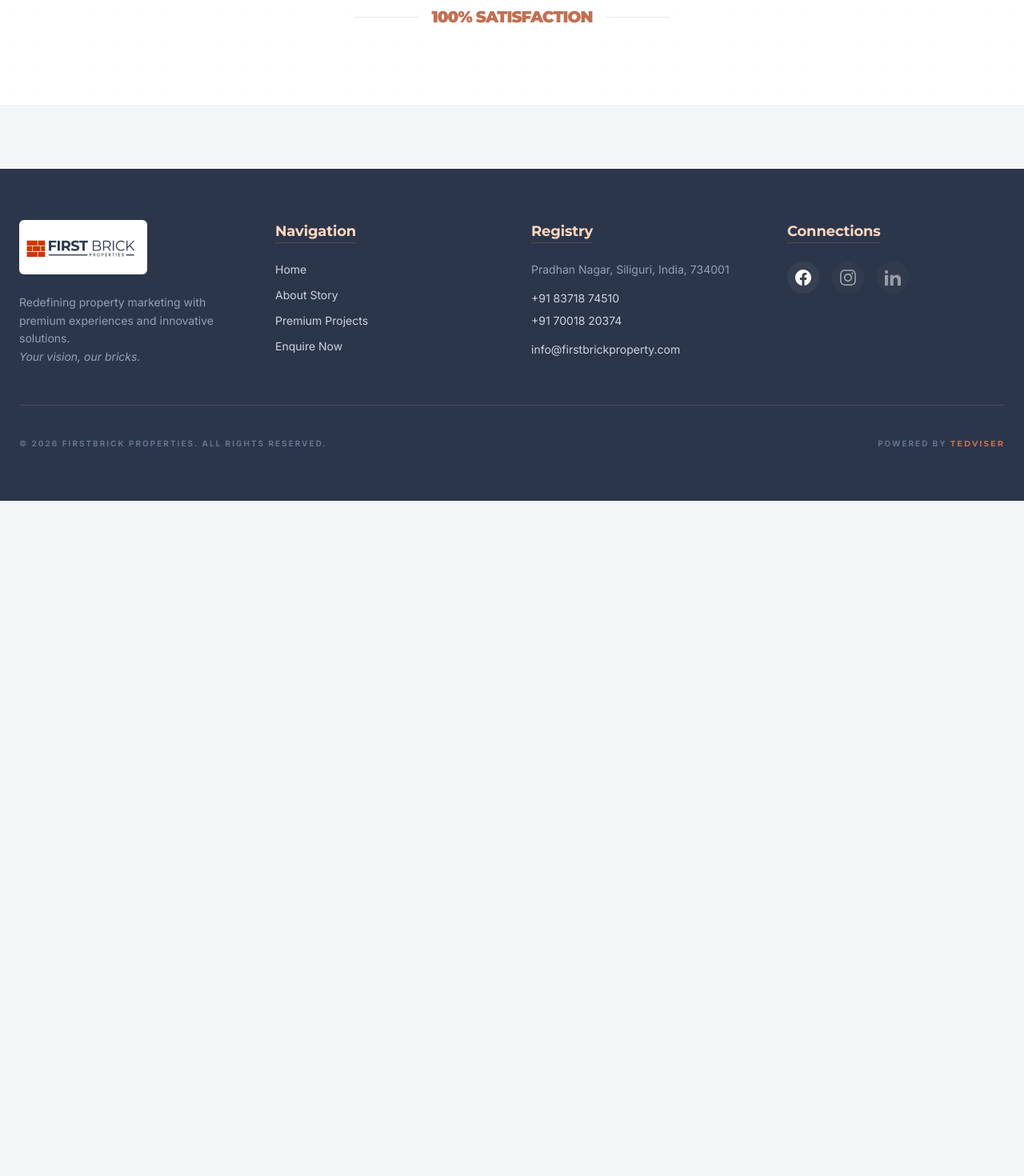
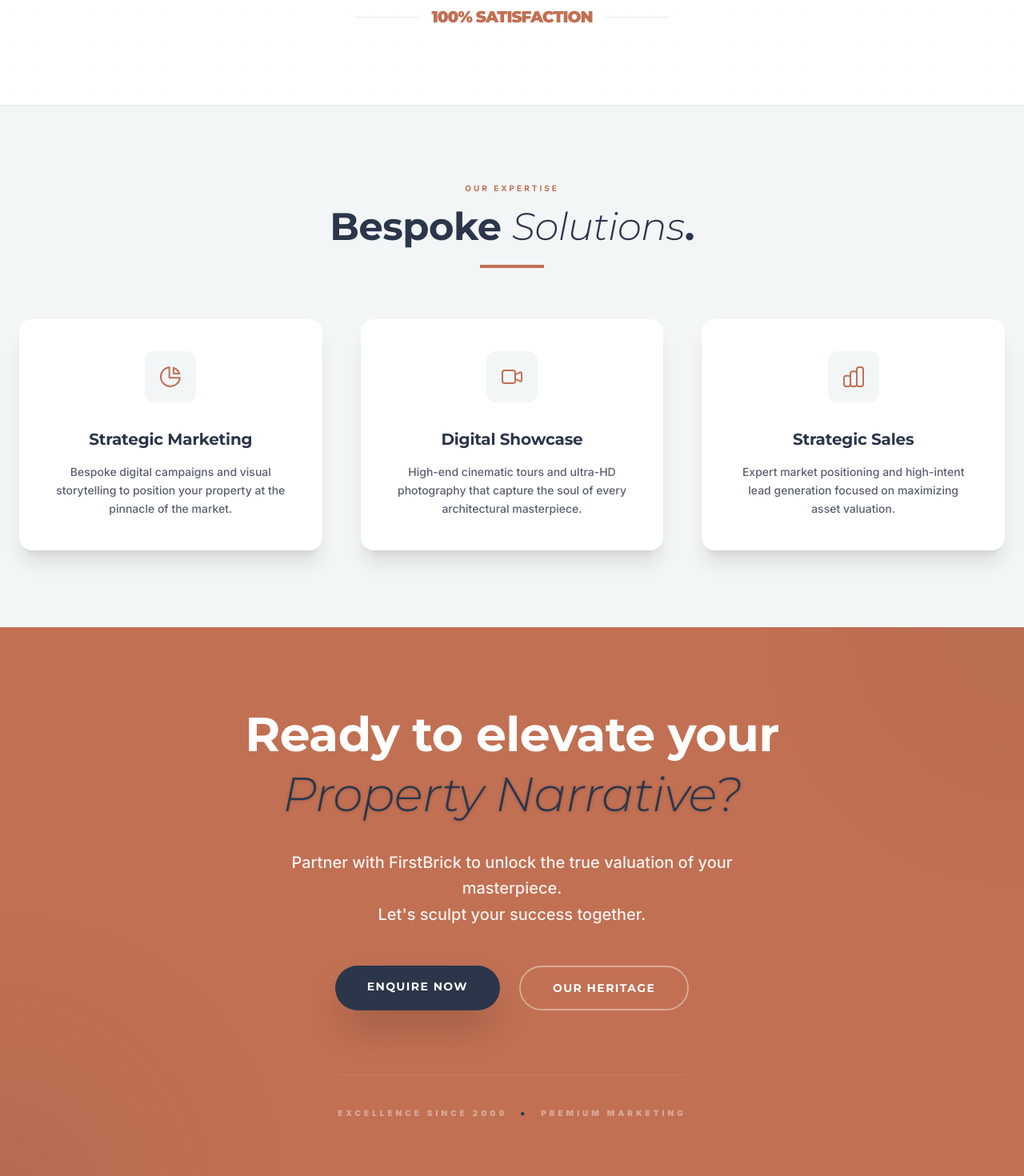
Before and after one commit to Rajarshirexx/First-Brick, a React (Vite) app in the folder client/: page / in a window 1280 px wide. Shown: the part 3760-5230 px from the top of the page at 80% size. Before the commit the page ends 4386 px from the top, so only its background shows below. Built offline with nearby package versions, Linux system fonts and the light colour scheme.

Commit message:
feat: home page complete

```diff
--- a/client/src/Components/Global/Footer.jsx
+++ b/client/src/Components/Global/Footer.jsx
@@ -4,7 +4,7 @@ import logo from "../../assets/logo.jpg"
 
 export default function Footer() {
     return (
-        <footer className="bg-primary text-white font-sans mt-20">
+        <footer className="bg-primary text-white font-sans">
             <div className="container px-6 py-16">
                 <div className="grid grid-cols-1 md:grid-cols-2 lg:grid-cols-4 gap-12 border-b border-white/10 pb-12">
 
--- a/client/src/Pages/Home/Home.jsx
+++ b/client/src/Pages/Home/Home.jsx
@@ -3,6 +3,8 @@ import Hero from './Sections/HeroSection';
 import AboutSection from './Sections/AboutSection';
 import ProjectsSection from './Sections/ProjectsSection';
 import TestimonialSection from './Sections/TestimonialSection';
+import ServicesSection from './Sections/ServicesSection';
+import CTASection from './Sections/CTASection';
 
 export default function Home() {
     return (
@@ -11,6 +13,8 @@ export default function Home() {
             <AboutSection />
             <ProjectsSection />
             <TestimonialSection />
+            <ServicesSection />
+            <CTASection />
         </div>
     );
 }
--- /dev/null
+++ b/client/src/Pages/Home/Sections/CTASection.jsx
@@ -0,0 +1,53 @@
+import React from 'react';
+import { Link } from 'react-router-dom';
+
+export default function CTASection() {
+    return (
+        <section className="py-24 bg-secondary relative overflow-hidden">
+
+            {/* Background Texture - Navy highlights for contrast */}
+            <div className="absolute inset-0 opacity-[0.08] pointer-events-none">
+                <div className="absolute top-0 right-0 w-96 h-96 bg-primary rounded-full blur-[120px] -mr-48 -mt-48 animate-pulse"></div>
+                <div className="absolute bottom-0 left-0 w-96 h-96 bg-primary rounded-full blur-[120px] -ml-48 -mb-48"></div>
+            </div>
+
+            <div className="container px-6 relative z-10 text-center">
+
+                {/* Content */}
+                <div className="max-w-3xl mx-auto animate-fadeIn">
+                    <h2 className="text-4xl md:text-6xl font-display font-bold text-white mb-8 leading-tight">
+                        Ready to elevate your <br />
+                        <span className="text-primary italic font-light drop-shadow-sm">Property Narrative?</span>
+                    </h2>
+                    <p className="text-white/90 text-lg md:text-xl mb-12 font-medium max-w-2xl mx-auto leading-relaxed">
+                        Partner with FirstBrick to unlock the true valuation of your masterpiece. <br />
+                        Let's sculpt your success together.
+                    </p>
+
+                    <div className="flex flex-col sm:flex-row gap-6 justify-center">
+                        <Link
+                            to="/contact"
+                            className="bg-primary text-white py-4 px-10 rounded-full font-display font-bold text-sm uppercase tracking-widest hover:bg-primary/90 transition-all duration-300 shadow-2xl hover:-translate-y-1 block sm:inline-block"
+                        >
+                            Enquire Now
+                        </Link>
+                        <Link
+                            to="/about"
+                            className="border-2 border-white/40 text-white py-4 px-10 rounded-full font-display font-bold text-sm uppercase tracking-widest hover:bg-white/10 transition-all duration-300 block sm:inline-block"
+                        >
+                            Our Heritage
+                        </Link>
+                    </div>
+                </div>
+
+                {/* Small Decorative Detail */}
+                <div className="mt-20 pt-10 border-t border-white/10 inline-flex items-center gap-4 text-white/40 text-[10px] tracking-[0.4em] font-black uppercase">
+                    <span>Excellence Since 2009</span>
+                    <span className="text-primary">●</span>
+                    <span>Premium Marketing</span>
+                </div>
+
+            </div>
+        </section>
+    );
+}
--- /dev/null
+++ b/client/src/Pages/Home/Sections/ServicesSection.jsx
@@ -0,0 +1,74 @@
+import React from 'react';
+
+const services = [
+    {
+        title: "Strategic Marketing",
+        description: "Bespoke digital campaigns and visual storytelling to position your property at the pinnacle of the market.",
+        icon: (
+            <svg className="w-8 h-8" fill="none" stroke="currentColor" viewBox="0 0 24 24">
+                <path strokeLinecap="round" strokeLinejoin="round" strokeWidth="1.5" d="M11 3.055A9.001 9.001 0 1020.945 13H11V3.055z" />
+                <path strokeLinecap="round" strokeLinejoin="round" strokeWidth="1.5" d="M20.488 9H15V3.512A9.025 9.025 0 0120.488 9z" />
+            </svg>
+        )
+    },
+    {
+        title: "Digital Showcase",
+        description: "High-end cinematic tours and ultra-HD photography that capture the soul of every architectural masterpiece.",
+        icon: (
+            <svg className="w-8 h-8" fill="none" stroke="currentColor" viewBox="0 0 24 24">
+                <path strokeLinecap="round" strokeLinejoin="round" strokeWidth="1.5" d="M15 10l4.553-2.276A1 1 0 0121 8.618v6.764a1 1 0 01-1.447.894L15 14M5 18h8a2 2 0 002-2V8a2 2 0 00-2-2H5a2 2 0 00-2 2v8a2 2 0 002 2z" />
+            </svg>
+        )
+    },
+    {
+        title: "Strategic Sales",
+        description: "Expert market positioning and high-intent lead generation focused on maximizing asset valuation.",
+        icon: (
+            <svg className="w-8 h-8" fill="none" stroke="currentColor" viewBox="0 0 24 24">
+                <path strokeLinecap="round" strokeLinejoin="round" strokeWidth="1.5" d="M9 19v-6a2 2 0 00-2-2H5a2 2 0 00-2 2v6a2 2 0 002 2h2a2 2 0 002-2zm0 0V9a2 2 0 012-2h2a2 2 0 012 2v10m-6 0a2 2 0 002 2h2a2 2 0 002-2m0 0V5a2 2 0 012-2h2a2 2 0 012 2v14a2 2 0 01-2 2h-2a2 2 0 01-2-2z" />
+            </svg>
+        )
+    }
+];
+
+export default function ServicesSection() {
+    return (
+        <section className="py-24 bg-bg border-t border-primary/5">
+            <div className="container px-6 text-center">
+
+                {/* Header */}
+                <div className="max-w-2xl mx-auto mb-16 animate-fadeIn">
+                    <div className="text-secondary font-bold text-[10px] uppercase tracking-[0.3em] mb-4">
+                        Our Expertise
+                    </div>
+                    <h2 className="text-4xl md:text-5xl font-display font-bold text-primary mb-6">
+                        Bespoke <span className="italic font-light">Solutions</span>.
+                    </h2>
+                    <div className="w-20 h-1 bg-secondary mx-auto mb-8"></div>
+                </div>
+
+                {/* Grid */}
+                <div className="grid grid-cols-1 md:grid-cols-3 gap-12">
+                    {services.map((service, index) => (
+                        <div
+                            key={index}
+                            className="bg-white p-10 rounded-2xl shadow-xl hover:shadow-2xl transition-all duration-500 hover:-translate-y-2 group animate-fadeIn"
+                            style={{ animationDelay: `${index * 100}ms` }}
+                        >
+                            <div className="w-16 h-16 bg-bg rounded-xl flex items-center justify-center text-secondary mb-8 group-hover:bg-primary group-hover:text-white transition-colors duration-500 mx-auto">
+                                {service.icon}
+                            </div>
+                            <h3 className="text-xl font-display font-bold text-primary mb-4 group-hover:text-secondary transition-colors duration-500">
+                                {service.title}
+                            </h3>
+                            <p className="text-muted text-sm leading-relaxed font-medium">
+                                {service.description}
+                            </p>
+                        </div>
+                    ))}
+                </div>
+
+            </div>
+        </section>
+    );
+}
```
